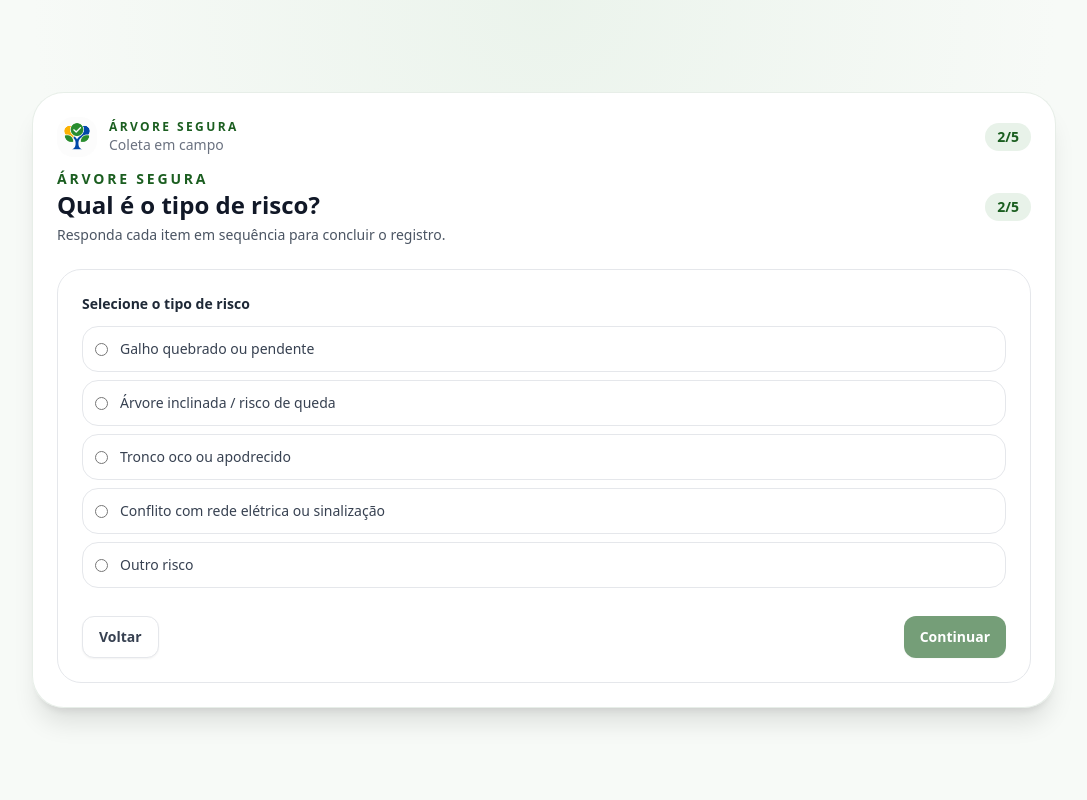
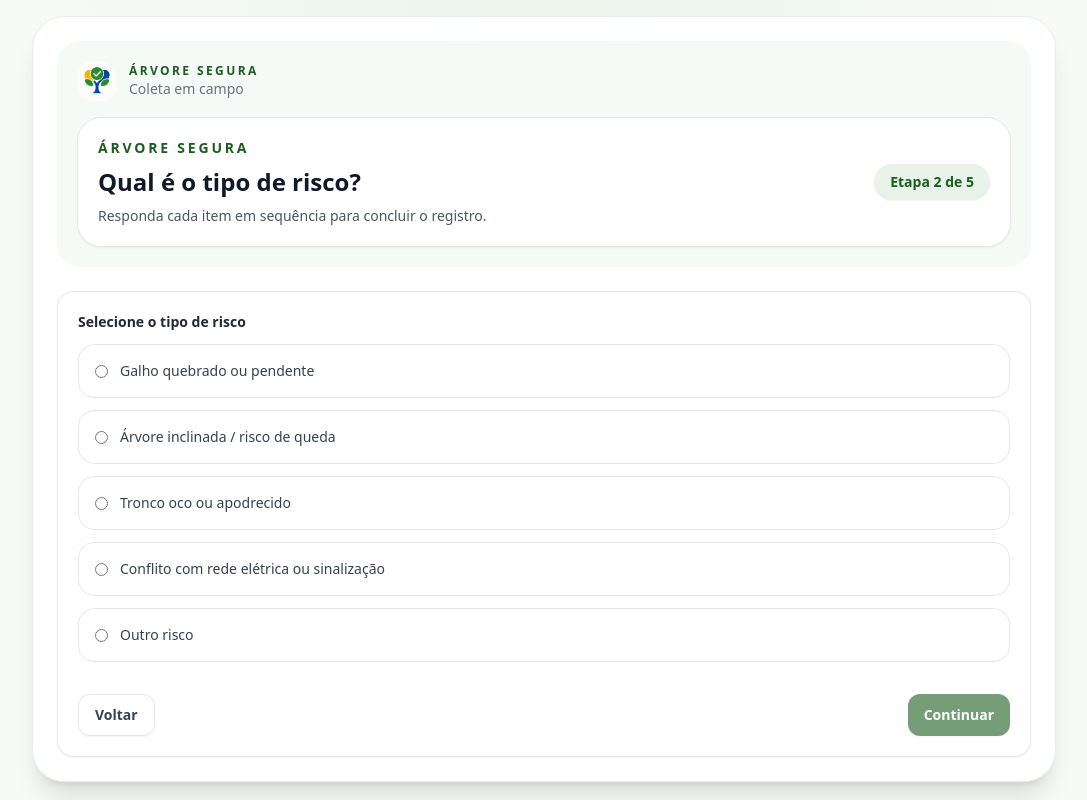
Before and after one commit to notorio-saber/Arvore-segura, a React (Vite) app: page / in a window 1280 px wide. Both pictures are taken after a click on the button "Começar registro". Shown: the whole page, without its empty margins (96-1183 px from the left). Built offline with nearby package versions, Linux system fonts and the light colour scheme; no server answers.

Commit message:
fix: stabilize report flow layout and unify step header

```diff
--- a/src/pages/Reportar.jsx
+++ b/src/pages/Reportar.jsx
@@ -108,16 +108,35 @@ export default function Reportar() {
     }
   }
 
+  const etapaIndex = ETAPA_ORDEM.indexOf(etapa);
+  const headerTitle =
+    etapa === ETAPAS.INTRO
+      ? "Registro de risco"
+      : etapa === ETAPAS.TIPO
+      ? "Qual é o tipo de risco?"
+      : etapa === ETAPAS.DESCRICAO
+      ? "Descreva o que você viu"
+      : etapa === ETAPAS.FOTO
+      ? "Adicione uma foto"
+      : "Confirme a localização";
+
+  const headerSubtitle =
+    etapa === ETAPAS.INTRO
+      ? "Uma experiência guiada para registrar ocorrências de forma simples e rápida."
+      : "Responda cada item em sequência para concluir o registro.";
+
   function renderHeader(title, subtitle) {
     return (
-      <div className="mb-6 flex items-center justify-between gap-3">
+      <div className="rounded-3xl border border-gray-200 bg-white p-5 shadow-sm">
+        <div className="flex flex-col gap-4 sm:flex-row sm:items-center sm:justify-between">
           <div>
             <p className="text-sm font-semibold uppercase tracking-[0.2em] text-forest">Árvore Segura</p>
-          <h1 className="text-2xl font-bold text-gray-900">{title}</h1>
-          {subtitle && <p className="mt-1 text-sm text-gray-600">{subtitle}</p>}
+            <h1 className="mt-2 text-2xl font-bold text-gray-900">{title}</h1>
+            {subtitle && <p className="mt-2 text-sm text-gray-600">{subtitle}</p>}
           </div>
-        <div className="rounded-full bg-forest-light px-3 py-1 text-sm font-semibold text-forest">
-          {ETAPA_ORDEM.indexOf(etapa) + 1}/{ETAPA_ORDEM.length}
+          <div className="inline-flex items-center rounded-full bg-forest-light px-4 py-2 text-sm font-semibold text-forest shadow-sm">
+            Etapa {etapaIndex + 1} de {ETAPA_ORDEM.length}
+          </div>
         </div>
       </div>
     );
@@ -134,7 +153,7 @@ export default function Reportar() {
           <p className="mb-6 text-sm text-gray-600">
             Sua prefeitura recebeu o alerta e vai avaliar o risco. Obrigado por ajudar a manter sua cidade mais segura.
           </p>
-          <div className="flex flex-col gap-2">
+          <div className="flex flex-col gap-3">
             <Button onClick={novoReporte}>Enviar outro reporte</Button>
             <Button variant="secondary" onClick={() => navigate("/central")}>Ver métricas do Paraná</Button>
           </div>
@@ -144,9 +163,9 @@ export default function Reportar() {
   }
 
   return (
-    <div className="flex min-h-screen items-center justify-center overflow-hidden bg-[radial-gradient(circle_at_top,_rgba(232,242,233,0.8),_transparent_50%)] px-3 py-3 sm:px-4 sm:py-4 md:overflow-visible md:py-6">
-      <div className="flex h-full w-full max-w-5xl flex-col overflow-hidden rounded-[32px] border border-forest/10 bg-white/95 p-3 shadow-xl backdrop-blur sm:p-5 lg:p-6 md:h-auto md:overflow-visible">
-        <div className="mb-3 flex items-center justify-between gap-3">
+    <div className="flex min-h-screen items-start justify-center bg-[radial-gradient(circle_at_top,_rgba(232,242,233,0.8),_transparent_50%)] px-3 py-6 sm:px-4 sm:py-4">
+      <div className="flex w-full max-w-5xl flex-col gap-6 overflow-visible rounded-[32px] border border-forest/10 bg-white/95 p-3 shadow-xl backdrop-blur sm:p-5 lg:p-6 md:h-auto">
+        <div className="flex flex-col gap-4 rounded-3xl bg-forest-light/40 p-5">
           <div className="flex items-center gap-3">
             <img src="/logo.png" alt="Logo Árvore Segura" className="h-10 w-10 rounded-2xl object-cover" />
             <div>
@@ -154,74 +173,83 @@ export default function Reportar() {
               <p className="text-sm text-gray-500">Coleta em campo</p>
             </div>
           </div>
-          <div className="rounded-full bg-forest-light px-3 py-1 text-sm font-semibold text-forest">
-            {ETAPA_ORDEM.indexOf(etapa) + 1}/{ETAPA_ORDEM.length}
-          </div>
+          {renderHeader(headerTitle, headerSubtitle)}
         </div>
 
-        {renderHeader(
-          etapa === ETAPAS.INTRO
-            ? "Registro de risco"
-            : etapa === ETAPAS.TIPO
-            ? "Qual é o tipo de risco?"
-            : etapa === ETAPAS.DESCRICAO
-            ? "Descreva o que você viu"
-            : etapa === ETAPAS.FOTO
-            ? "Adicione uma foto"
-            : "Confirme a localização",
-          etapa === ETAPAS.INTRO
-            ? "Uma experiência guiada para registrar ocorrências de forma simples e rápida."
-            : "Responda cada item em sequência para concluir o registro."
-        )}
-
-        {etapa === ETAPAS.INTRO && (
-          <div className="grid flex-1 gap-6 overflow-hidden lg:grid-cols-[1.1fr_0.9fr] lg:items-center">
-            <div>
-              <div className="mb-4 inline-flex rounded-full bg-forest-light px-3 py-1 text-sm font-semibold text-forest">
-                Coleta em campo
+        {etapa === ETAPAS.INTRO ? (
+          <div className="grid gap-6 lg:grid-cols-[1.2fr_0.8fr]">
+            <Card className="min-h-[320px]">
+              <div className="space-y-6">
+                <div className="inline-flex rounded-full bg-white px-3 py-1 text-sm font-semibold text-forest shadow-sm">
+                  Fluxo de coleta
                 </div>
+                <div className="space-y-4">
                   <h2 className="text-3xl font-bold text-gray-900">Registre rapidamente qualquer risco arbóreo</h2>
-              <p className="mt-3 text-base text-gray-600">
+                  <p className="text-base text-gray-600 leading-7">
                     O fluxo foi pensado para ser claro, rápido e intuitivo, com uma tela por informação e uma experiência próxima à coleta em campo.
                   </p>
-              <div className="mt-6 flex flex-wrap gap-3">
+                </div>
+                <div className="flex flex-wrap gap-3 pt-2">
                   <Button onClick={() => setEtapa(ETAPAS.TIPO)}>Começar registro</Button>
                   <Button variant="secondary" onClick={() => navigate("/central")}>Ver métricas do Paraná</Button>
                 </div>
               </div>
-            <div className="rounded-3xl border border-gray-200 bg-gradient-to-br from-forest-light to-white p-6">
-              <h3 className="font-semibold text-gray-900">Como funciona</h3>
-              <ul className="mt-4 space-y-3 text-sm text-gray-600">
+            </Card>
+            <Card className="min-h-[320px]">
+              <div className="space-y-4">
+                <h3 className="text-lg font-semibold text-gray-900">Como funciona</h3>
+                <ul className="space-y-3 text-sm text-gray-600">
                   <li>• Escolha o tipo de risco</li>
                   <li>• Descreva o que foi observado</li>
                   <li>• Anexe uma foto</li>
                   <li>• Confirme a localização</li>
                 </ul>
               </div>
+            </Card>
           </div>
-        )}
-
-        {(etapa === ETAPAS.TIPO || etapa === ETAPAS.DESCRICAO || etapa === ETAPAS.FOTO || etapa === ETAPAS.LOCALIZACAO) && (
-          <div className="flex-1 overflow-auto rounded-3xl border border-gray-200 bg-white p-4 sm:p-6 xl:overflow-visible">
-            <form onSubmit={async (e) => {
+        ) : etapa === ETAPAS.ENVIANDO ? (
+          <Card className="min-h-[360px] flex items-center justify-center">
+            <div className="text-center">
+              <div className="mx-auto mb-4 flex h-14 w-14 items-center justify-center rounded-full bg-forest text-2xl font-bold text-white">
+                •
+              </div>
+              <h2 className="text-xl font-bold text-gray-900">Enviando registro…</h2>
+              <p className="mt-2 text-sm text-gray-600">Aguarde enquanto o alerta é registrado com segurança.</p>
+            </div>
+          </Card>
+        ) : etapa === ETAPAS.ERRO ? (
+          <Card className="min-h-[360px] text-center">
+            <h2 className="text-xl font-bold text-red-700">Não foi possível concluir</h2>
+            <p className="mt-2 text-sm text-red-600">Tente novamente ou revise os dados informados.</p>
+            <div className="mt-5 flex flex-col gap-3 sm:flex-row sm:justify-center">
+              <Button variant="secondary" onClick={() => setEtapa(ETAPAS.LOCALIZACAO)}>Tentar novamente</Button>
+              <Button onClick={novoReporte}>Recomeçar</Button>
+            </div>
+          </Card>
+        ) : (
+          <Card className="min-h-[380px]">
+            <form
+              onSubmit={async (e) => {
                 if (etapa === ETAPAS.LOCALIZACAO) {
                   await handleSubmit(e);
                 } else {
                   e.preventDefault();
                   avancarEtapa();
                 }
-            }} className="space-y-5">
+              }}
+              className="space-y-6"
+            >
               {etapa === ETAPAS.TIPO && (
-                <div>
-                  <label className="mb-3 block text-sm font-semibold text-gray-800">Selecione o tipo de risco</label>
-                  <div className="space-y-2">
+                <div className="space-y-3">
+                  <label className="block text-sm font-semibold text-gray-800">Selecione o tipo de risco</label>
+                  <div className="space-y-3">
                     {CATEGORIAS.map((c) => (
                       <label
                         key={c.id}
-                        className={`flex cursor-pointer items-center gap-3 rounded-2xl border px-3 py-3 text-sm ${
+                        className={`flex cursor-pointer items-center gap-3 rounded-2xl border px-4 py-4 text-sm transition ${
                           categoria === c.id
                             ? "border-forest bg-forest-light font-semibold text-forest"
-                            : "border-gray-200 text-gray-700"
+                            : "border-gray-200 bg-white text-gray-700"
                         }`}
                       >
                         <input
@@ -240,85 +268,60 @@ export default function Reportar() {
               )}
 
               {etapa === ETAPAS.DESCRICAO && (
-                <div>
-                  <label className="mb-3 block text-sm font-semibold text-gray-800">Descreva o que você viu</label>
+                <div className="space-y-3">
+                  <label className="block text-sm font-semibold text-gray-800">Descreva o que você viu</label>
                   <textarea
                     value={descricao}
                     onChange={(e) => setDescricao(e.target.value)}
                     rows={5}
                     placeholder="Ex: galho grande pendendo sobre a calçada da Rua XV de Novembro"
-                    className="w-full rounded-2xl border border-gray-200 px-3 py-3 text-sm focus:border-forest focus:outline-none"
+                    className="w-full rounded-2xl border border-gray-200 px-4 py-3 text-sm leading-6 text-gray-800 focus:border-forest focus:outline-none"
                   />
                 </div>
               )}
 
               {etapa === ETAPAS.FOTO && (
-                <div>
-                  <label className="mb-3 block text-sm font-semibold text-gray-800">Anexe uma foto do risco</label>
+                <div className="space-y-4">
+                  <label className="block text-sm font-semibold text-gray-800">Anexe uma foto do risco</label>
                   <input
                     ref={fileInputRef}
                     type="file"
                     accept="image/*"
                     capture="environment"
                     onChange={handleFoto}
-                    className="block w-full text-sm text-gray-600"
+                    className="block w-full rounded-2xl border border-gray-200 bg-white px-4 py-3 text-sm text-gray-600 focus:border-forest focus:outline-none"
                   />
                   {fotoPreview && (
-                    <img src={fotoPreview} alt="Pré-visualização" className="mt-4 h-56 w-full rounded-2xl object-cover" />
+                    <img src={fotoPreview} alt="Pré-visualização" className="mt-2 h-56 w-full rounded-2xl object-cover" />
                   )}
                 </div>
               )}
 
               {etapa === ETAPAS.LOCALIZACAO && (
-                <div>
-                  <label className="mb-3 block text-sm font-semibold text-gray-800">Confirme a localização</label>
+                <div className="space-y-4">
+                  <div className="space-y-2">
+                    <label className="block text-sm font-semibold text-gray-800">Confirme a localização</label>
                     <Button type="button" variant="secondary" className="w-full" onClick={capturarGps}>
                       {coords ? "Localização capturada ✓" : "Usar minha localização atual"}
                     </Button>
-                  {coords && <p className="mt-2 text-sm text-gray-500">Lat {coords.lat.toFixed(5)}, Lng {coords.lng.toFixed(5)}</p>}
-                  {erroGps && <p className="mt-2 text-sm text-amber-600">{erroGps}</p>}
+                  </div>
+                  {coords && <p className="text-sm text-gray-500">Lat {coords.lat.toFixed(5)}, Lng {coords.lng.toFixed(5)}</p>}
+                  {erroGps && <p className="text-sm text-amber-600">{erroGps}</p>}
                 </div>
               )}
 
-              {erroMsg && <p className="rounded-2xl bg-red-50 px-3 py-2 text-sm text-red-700">{erroMsg}</p>}
+              {erroMsg && <p className="rounded-2xl bg-red-50 px-4 py-3 text-sm text-red-700">{erroMsg}</p>}
 
               <div className="flex flex-col-reverse gap-3 pt-2 sm:flex-row sm:justify-between">
                 <Button type="button" variant="secondary" onClick={voltarEtapa}>
                   Voltar
                 </Button>
-                {etapa === ETAPAS.LOCALIZACAO ? (
-                  <Button type="submit" disabled={etapa === ETAPAS.ENVIANDO}>
-                    {etapa === ETAPAS.ENVIANDO ? "Enviando…" : "Enviar reporte"}
+                <Button type="submit" disabled={etapa === ETAPAS.TIPO && !categoria}>
+                  {etapa === ETAPAS.LOCALIZACAO ? (etapa === ETAPAS.ENVIANDO ? "Enviando…" : "Enviar reporte") : "Continuar"}
                 </Button>
-                ) : (
-                  <Button type="submit" disabled={etapa === ETAPAS.TIPO && !categoria}>
-                    Continuar
-                  </Button>
-                )}
               </div>
             </form>
-          </div>
-        )}
-
-        {etapa === ETAPAS.ENVIANDO && (
-          <div className="flex flex-1 items-center justify-center rounded-3xl border border-gray-200 bg-gray-50 p-8 text-center">
-            <div className="mx-auto mb-4 h-14 w-14 rounded-full bg-forest text-2xl font-bold text-white flex items-center justify-center">
-              •
-            </div>
-            <h2 className="text-xl font-bold text-gray-900">Enviando registro…</h2>
-            <p className="mt-2 text-sm text-gray-600">Aguarde enquanto o alerta é registrado com segurança.</p>
-          </div>
-        )}
-
-        {etapa === ETAPAS.ERRO && (
-          <div className="flex flex-1 items-center justify-center rounded-3xl border border-red-200 bg-red-50 p-8 text-center">
-            <h2 className="text-xl font-bold text-red-700">Não foi possível concluir</h2>
-            <p className="mt-2 text-sm text-red-600">Tente novamente ou revise os dados informados.</p>
-            <div className="mt-5 flex justify-center gap-3">
-              <Button variant="secondary" onClick={() => setEtapa(ETAPAS.LOCALIZACAO)}>Tentar novamente</Button>
-              <Button onClick={novoReporte}>Recomeçar</Button>
-            </div>
-          </div>
+          </Card>
         )}
       </div>
     </div>
```
Lines whose indentation alone changed are shown as unchanged.
